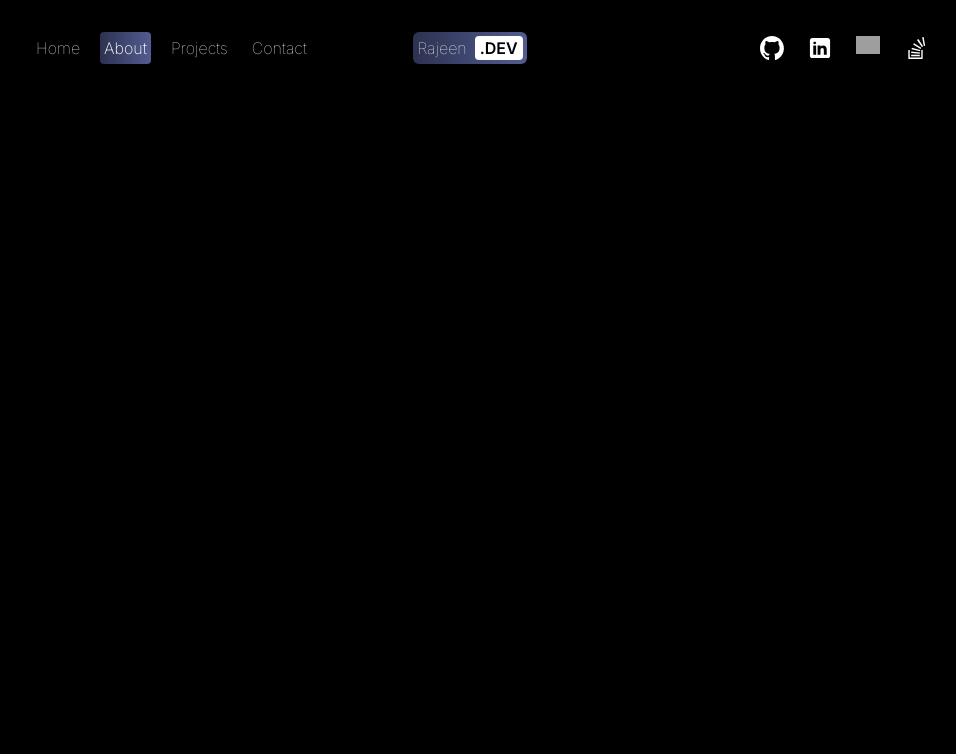
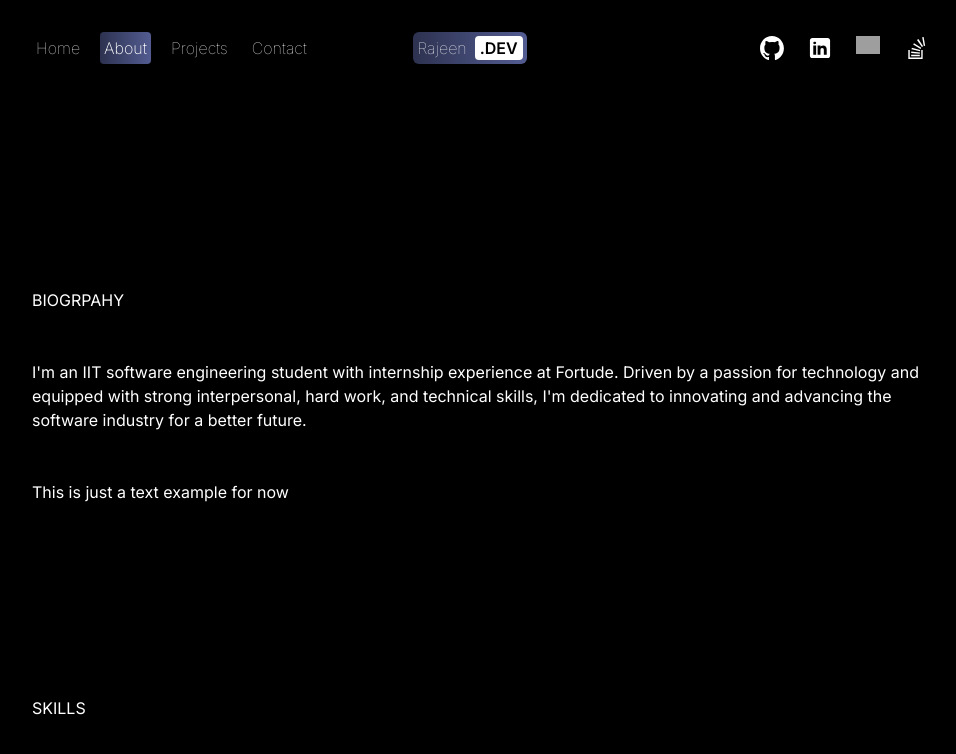
Before and after one commit to RajeenBalasuriya/Rajeen-Next-Portfolio, a Next.js app in the folder next-animated-portfolio/: page /about in a window 1280 px wide. Shown: the top 754 px of the page, without its empty margins (160-1116 px from the left). Built offline with nearby package versions, Linux system fonts and the light colour scheme; grey boxes are pictures that could not be loaded.

Commit message:
make the structuer of the about page

```diff
--- a/next-animated-portfolio/src/app/about/page.jsx
+++ b/next-animated-portfolio/src/app/about/page.jsx
@@ -1,8 +1,42 @@
-const AboutPage=()=>{
-    return(
-        <div>AboutPage</div>
-    )
+"use client";
 
-}
+import { motion } from "framer-motion";
+
+const AboutPage = () => {
+  return (
+    <motion.div
+      className="h-full"
+      initial={{ y: "-200vh" }}
+      animate={{ y: "0%" }}
+      transition={{ duration: 1 }}
+    >
+      {/* CONTAINER */}
+      <div className="">
+        {/* TEXT  CONTAINER */}
+        <div className="p-4 sm:p-8 md:p-12 lg:p-20 xl:p-48 flex flex-col gap-24 md:gap-32 lg:gap-48 zl:gap-64">
+          {/* BIOGRPAHY CONTAINER */}
+          <div className="text-white flex flex-col gap-12 justify-center">
+            <h1>BIOGRPAHY</h1>
+            <p>
+              I'm an IIT software engineering student with internship experience
+              at Fortude. Driven by a passion for technology and equipped with
+              strong interpersonal, hard work, and technical skills, I'm
+              dedicated to innovating and advancing the software industry for a
+              better future.
+            </p>
+
+            <span>This is just a text example for now </span>
+          </div>
+          {/* SKILLS CONTAINER */}
+          <div className="text-white">SKILLS</div>
+          {/* EXPERIENCE CONTAINER */}
+          <div className="text-white">EXPERIENCE</div>
+        </div>
+        {/* SVG CONTAINER */}
+        <div className=""></div>
+      </div>
+    </motion.div>
+  );
+};
 
 export default AboutPage;
--- a/next-animated-portfolio/src/components/transitionProvider.jsx
+++ b/next-animated-portfolio/src/components/transitionProvider.jsx
@@ -46,6 +46,9 @@ function checkPathName(pathName){
     if(pathName==="/"){
         return "Home";
     }
+    else if(pathName==="/projectss"){
+        return "Projects";
+    }
     else{
         return pathName.substring(1).toUpperCase().charAt(0)+pathName.substring(2);
     }
```
